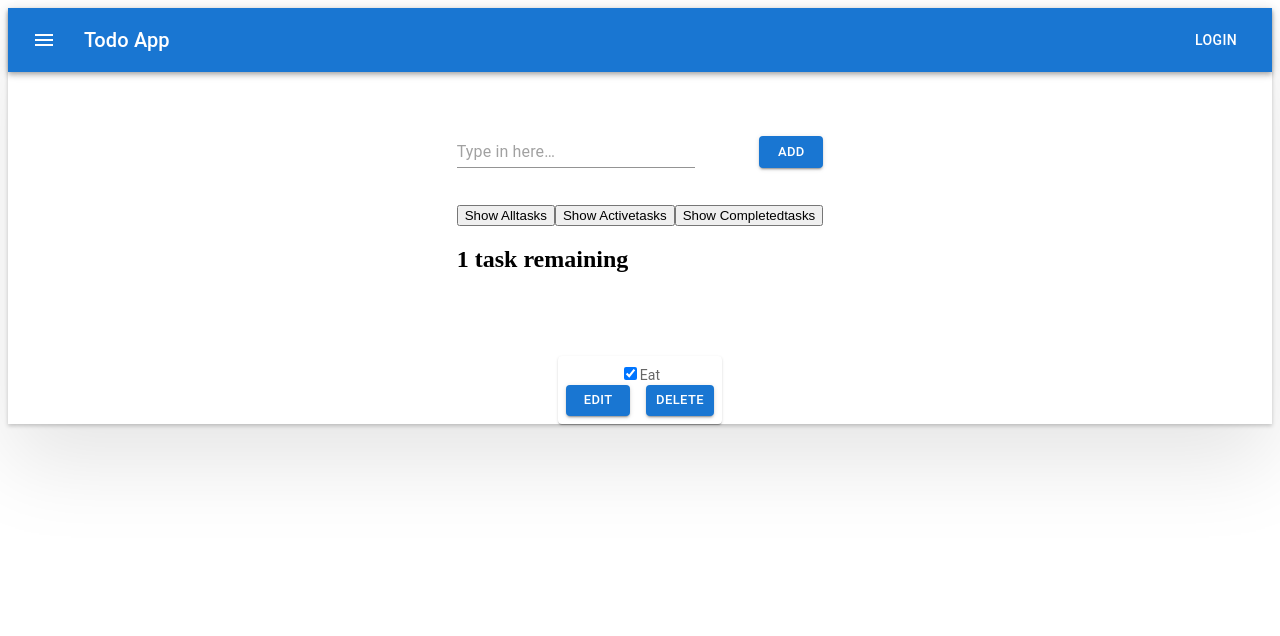
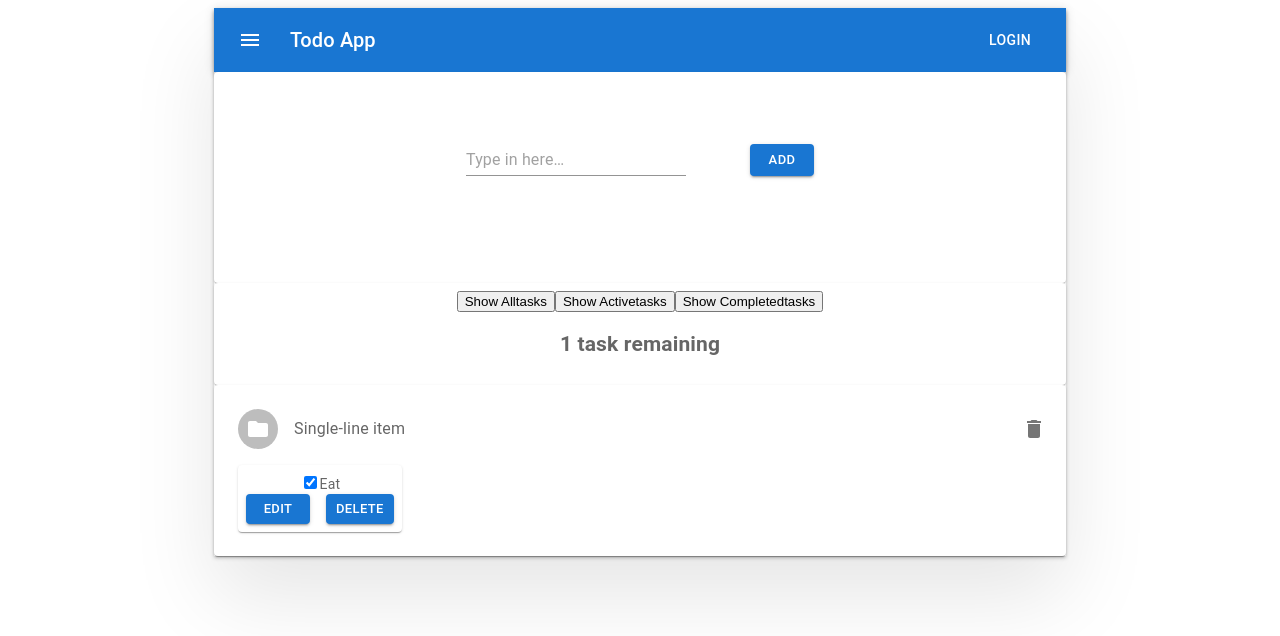
Before and after one commit to SeanLiu122/Nextjs-todo-app, a Next.js app: page / in a window 1280 px wide. Shown: the top 636 px of the page. Built offline with nearby package versions, Linux system fonts and the light colour scheme.

Commit message:
going to implement todos delete button with mui

```diff
--- a/pages/index.js
+++ b/pages/index.js
@@ -5,7 +5,7 @@ import { FilterButton } from "../screens/FilterButton";
 import { Form } from "../screens/Form";
 import { NavBar } from '../components/NavBar';
 
-import { Box, Paper, Grid, Item, List, ListItem } from '@mui/material';
+import { Box, Paper, Grid, Item, List, ListItem, Container, Stack } from '@mui/material';
 import { styled } from '@mui/material/styles';
 
 // import { Form, Form2 } from "../screens/Form";
@@ -109,20 +109,40 @@ export default function Home() {
   }));
 
   return (
-    <div className="todoapp">
+    <Container maxWidth='md'>
+      <Box sx={{
+        background: '#fff',
+        boxShadow: '0 2px 4px 0 rgba(0, 0, 0, 0.2), 0 2.5rem 5rem 0 rgba(0, 0, 0, 0.1)',
+      }}>
         <NavBar />
+        <Stack>
+          <Item>
             <Grid className="todoapp-top">
               <div>
                 <Form
                   addTodo={addTodo}
                   handleSubmit={handleSubmit}
                 />
+              </div>
+            </Grid>
+          </Item>
+          <Item>
             {filterList}
             <h2 id="list-heading">{headingText}</h2>
-        </div>
+          </Item>
+          <Item>
+            <Grid
+              container
+              spacing={2}
+              direction="column"
+              justifyContent="start"
+              alignItems="stretch"
+            >
+              {todoList}
             </Grid>
-
-      {todoList}
-    </div>
+          </Item>
+        </Stack>
+      </Box>
+    </Container>
   )
 }
--- a/screens/Todo.js
+++ b/screens/Todo.js
@@ -1,6 +1,8 @@
 import React, { useState } from 'react';
 
-import { Button, Stack, Paper, Grid, Item, Box } from "@mui/material";
+import { Button, Stack, Paper, Grid, Item, Box, ListItem, List, ListItemAvatar, Avatar, ListItemText, IconButton } from "@mui/material";
+import FolderIcon from '@mui/icons-material/Folder';
+import DeleteIcon from '@mui/icons-material/Delete';
 import { styled } from '@mui/material/styles';
 
 export const Todo = (props) => {
@@ -70,7 +72,6 @@ export const Todo = (props) => {
           {props.name}
         </label>
       </div>
-      <div className="btn-group">
       <Stack spacing={2} direction="row">
         <Button
           variant="contained"
@@ -91,22 +92,30 @@ export const Todo = (props) => {
         </Button>
       </Stack>
     </div>
-    </div>
   );
 
   return (
-    <Grid
-      container
-      spacing={2}
-      direction="column"
-      justifyContent="start"
-      alignItems="center"
-    >
-      <Grid item xs={6} md={8}>
+    <Grid item>
+      <List>
+        <ListItem>
+          <ListItemAvatar>
+            <Avatar>
+              <FolderIcon />
+            </Avatar>
+          </ListItemAvatar>
+          <ListItemText
+            primary="Single-line item"
+          />
+          <IconButton edge="end" aria-label="delete">
+            <DeleteIcon />
+          </IconButton>
+        </ListItem>
+        <ListItem>
           <Item>
             {isEditing ? editingTemplate : viewTemplate}
           </Item>
-      </Grid>
+        </ListItem>
+      </List>
     </Grid>
   );
 }
--- a/styles/globals.css
+++ b/styles/globals.css
@@ -1,7 +1,7 @@
-.todoapp {
+/* .todoapp {
   background: #fff;
   box-shadow: 0 2px 4px 0 rgba(0, 0, 0, 0.2), 0 2.5rem 5rem 0 rgba(0, 0, 0, 0.1);
-}
+} */
 @media screen and (min-width: 550px) {
   .todoapp-top {
     padding: 4rem;
```
Lines whose indentation alone changed are shown as unchanged.
